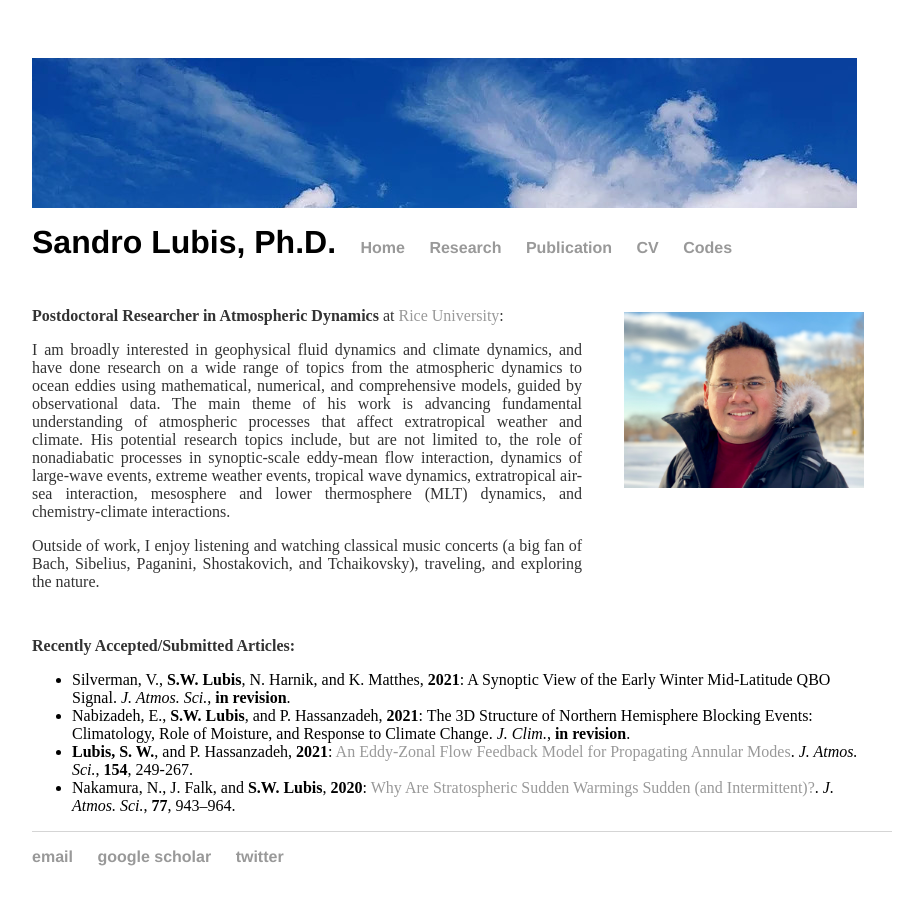
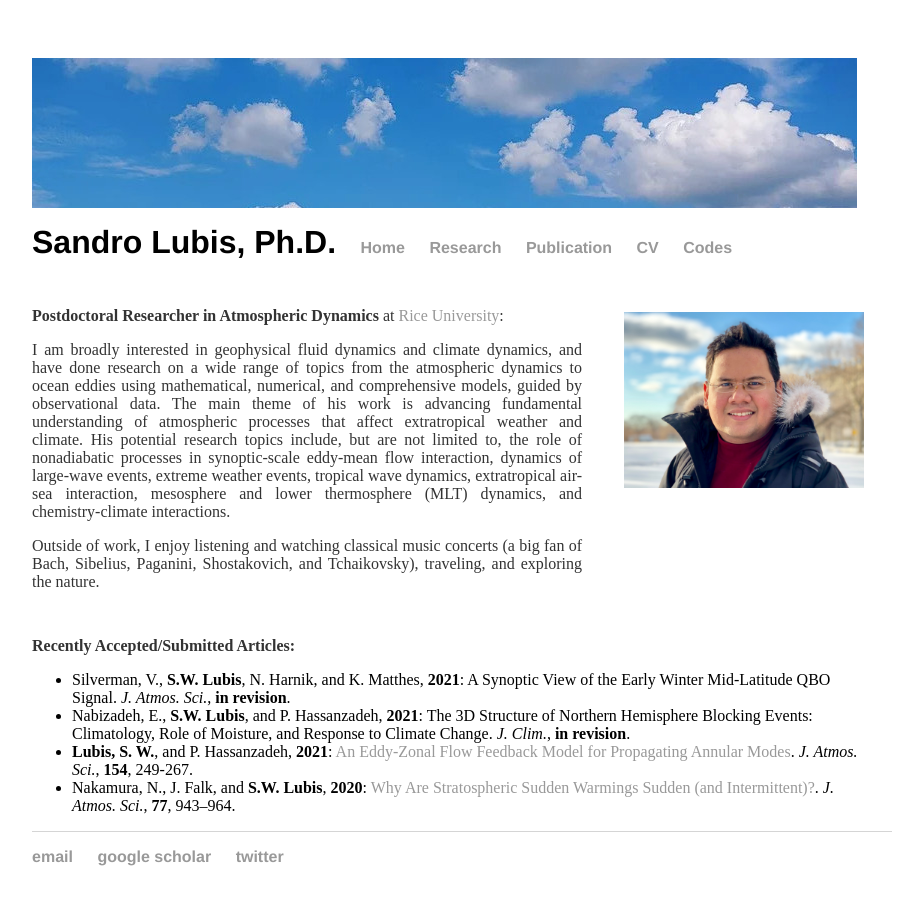
Before and after one commit to sandrolubis/sandrolubis.github.io, a Jekyll site: the page built from index.html, in a window 1280 px wide. Shown: the whole page, without its empty margins (276-1199 px from the left). Built offline with Jekyll 4.4.1, drawn with Linux system fonts in a browser that asks for light colours.

Commit message:
Update main.css

```diff
--- a/assets/css/main.css
+++ b/assets/css/main.css
@@ -6,7 +6,7 @@
 header {
 	width: 825px;
 	height: 150px;
-	background-image: url("https://sandrolubis.github.io/assets/images/sky-4667279_960_720.jpg");
+	background-image: url("https://sandrolubis.github.io/assets/images/header.jpg");
 }
 nav ul, footer ul {
     font-family:'Helvetica', 'Arial', 'Sans-Serif';
```
